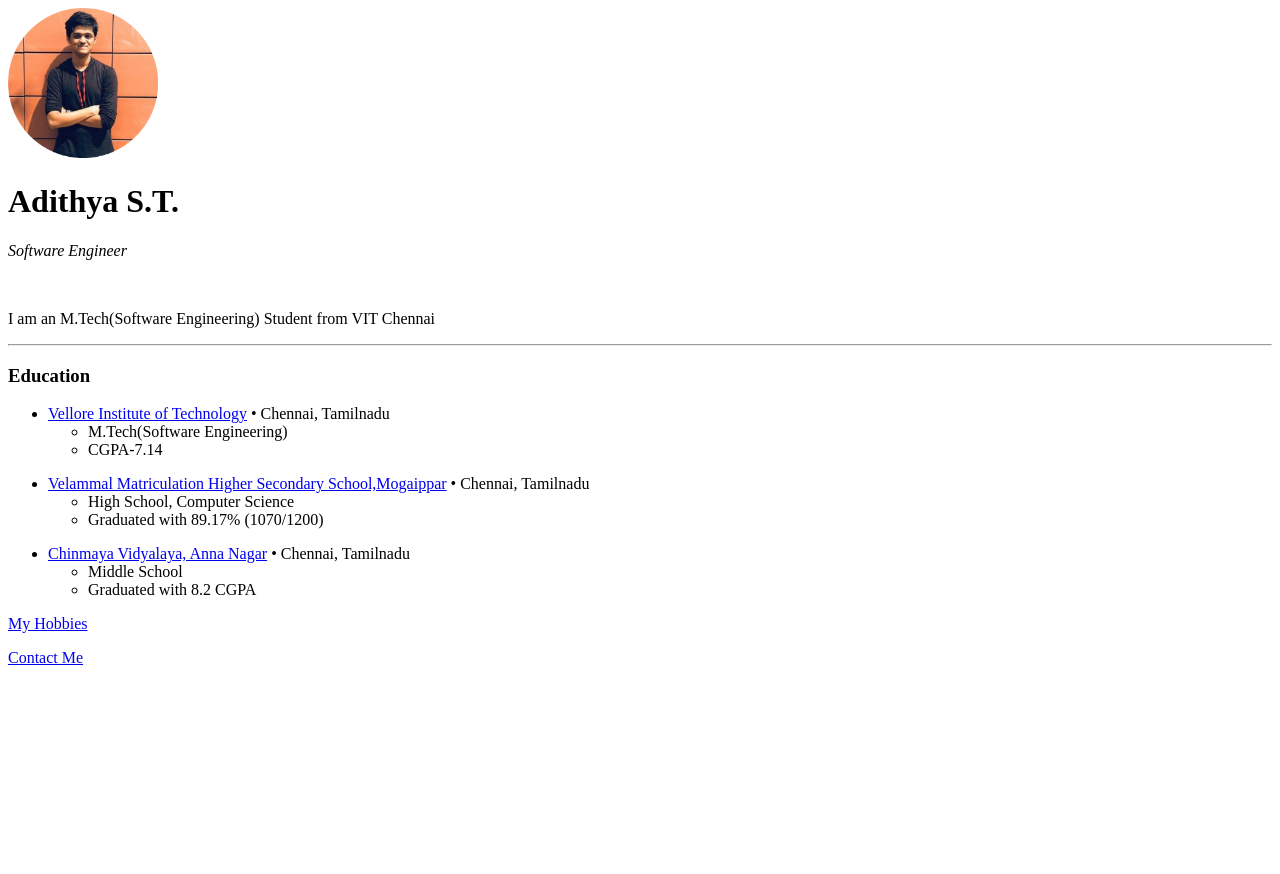
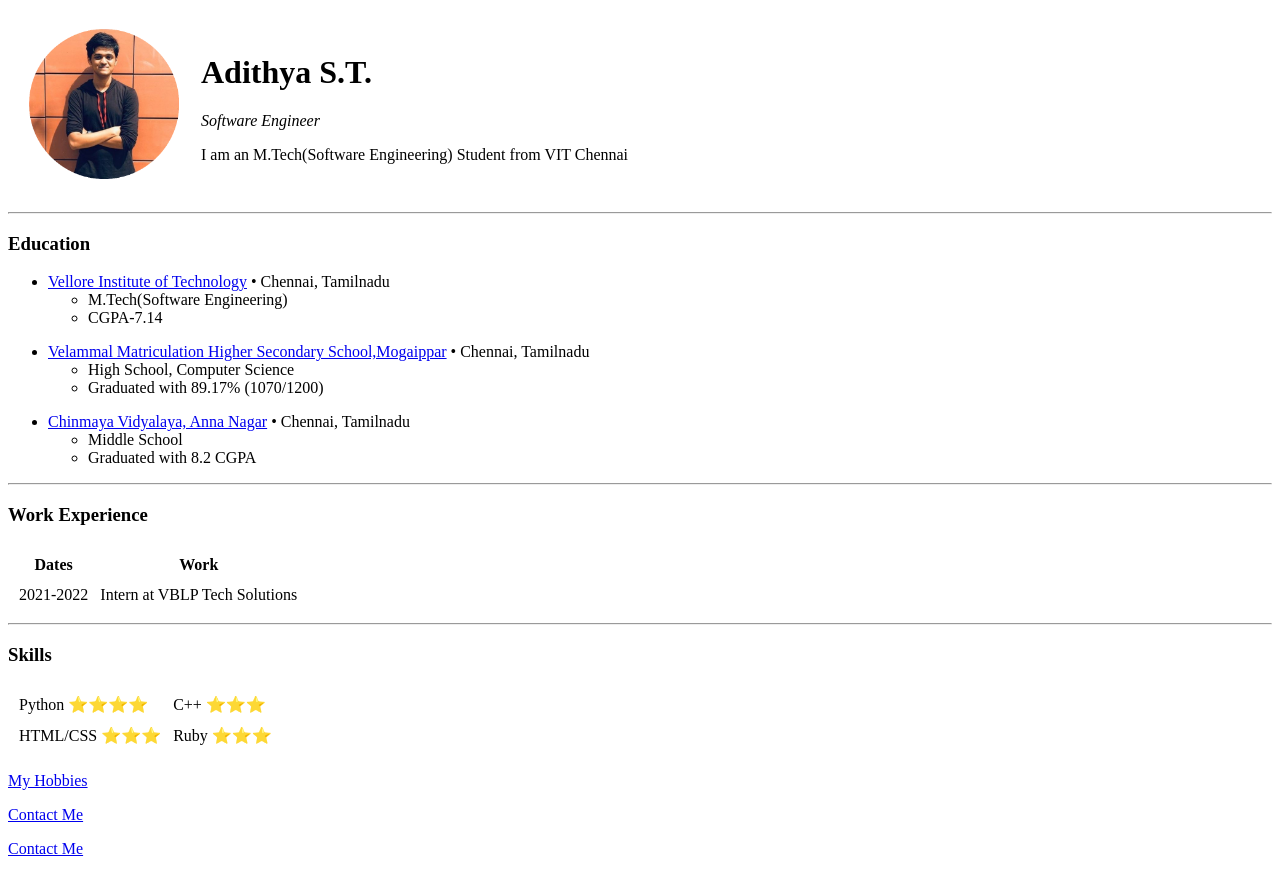
Before and after one commit to adithya1010/100-Days-of-Code, a plain HTML site: page Day-41/index.html in a window 1280 px wide. Before the commit the page ends 800 px from the top, so only its background shows below. Drawn offline with Linux system fonts and the light colour scheme.

Commit message:
Day-41 and Day-42

```diff
--- a/Day-41/index.html
+++ b/Day-41/index.html
@@ -10,11 +10,16 @@
 </head>
 
 <body>
-    <img src="index.jpg" alt="Profile Pic" width="150" height="150">
-    <h1>Adithya S.T.</h1>
-    <p><em>Software Engineer</em></p>
-    <br>
-    <p>I am an M.Tech(Software Engineering) Student from VIT Chennai</p>
+    <table cellspacing="20">
+        <tr>
+            <td><img src="index.jpg" alt="Profile Pic" width="150" height="150"></td>
+            <td><h1>Adithya S.T.</h1>
+            <p><em>Software Engineer</em></p>
+            <p>I am an M.Tech(Software Engineering) Student from VIT Chennai</p></td>
+
+        </tr>
+    </table>
+
     <hr>
     <h3>Education</h3>
     <ul>
@@ -43,8 +48,37 @@
             </ul>
         </li>
     </ul>
+    <hr>
+    <h3>Work Experience</h3>
+    <table cellspacing="10">
+        <thead>
+            <tr>
+                <th>Dates</th>
+                <th>Work</th>
+            </tr>
+        </thead>
+        <tbody>
+        <tr>
+           <td>2021-2022</td>
+           <td>Intern at VBLP Tech Solutions</td>
+        </tr>
+        </tbody>
+    </table>
+    <hr>
+    <h3>Skills</h3>
+    <table  cellspacing="10">
+        <tr>
+            <td>Python ⭐⭐⭐⭐</td>
+            <td>C++ ⭐⭐⭐</td>
+        </tr>
+        <tr>
+            <td>HTML/CSS ⭐⭐⭐</td>
+            <td>Ruby ⭐⭐⭐</td>
+        </tr>
+    </table>
     <p><a href="hobbies.html">My Hobbies</a></p>
     <p><a href="contact.html">Contact Me</a></p>
+    <p><a href="inputs.html">Contact Me</a></p>
 
 </body>
 
```
Also changed, not shown: Day-41/contact.html (+25 -4 lines), Day-41/inputs.html (added, +19 -0 lines).
